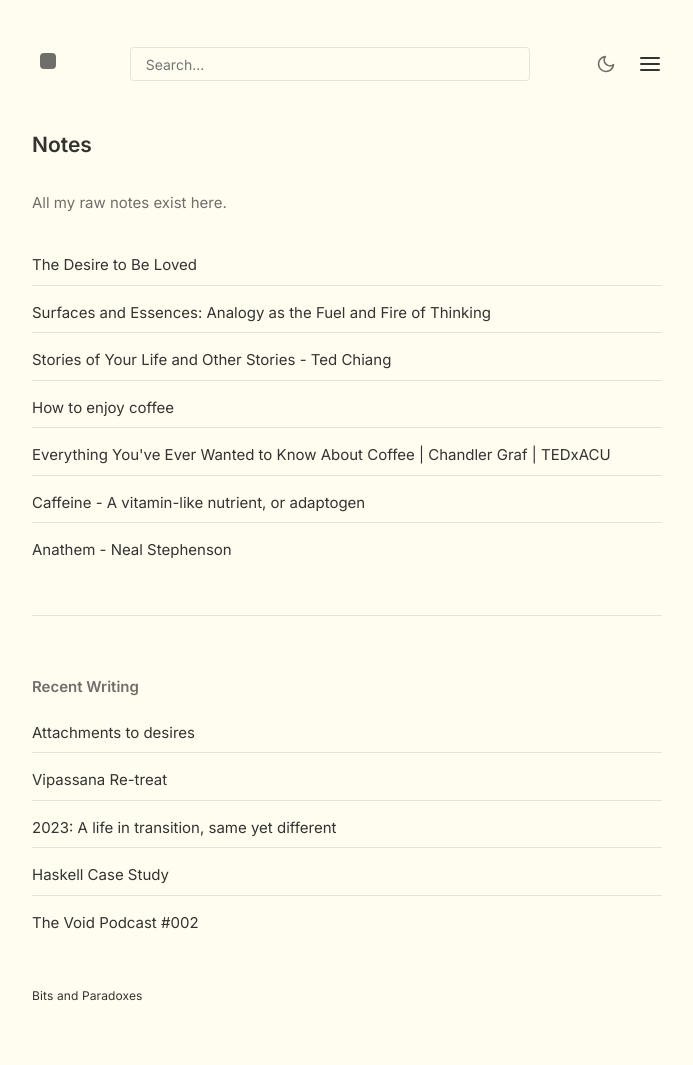
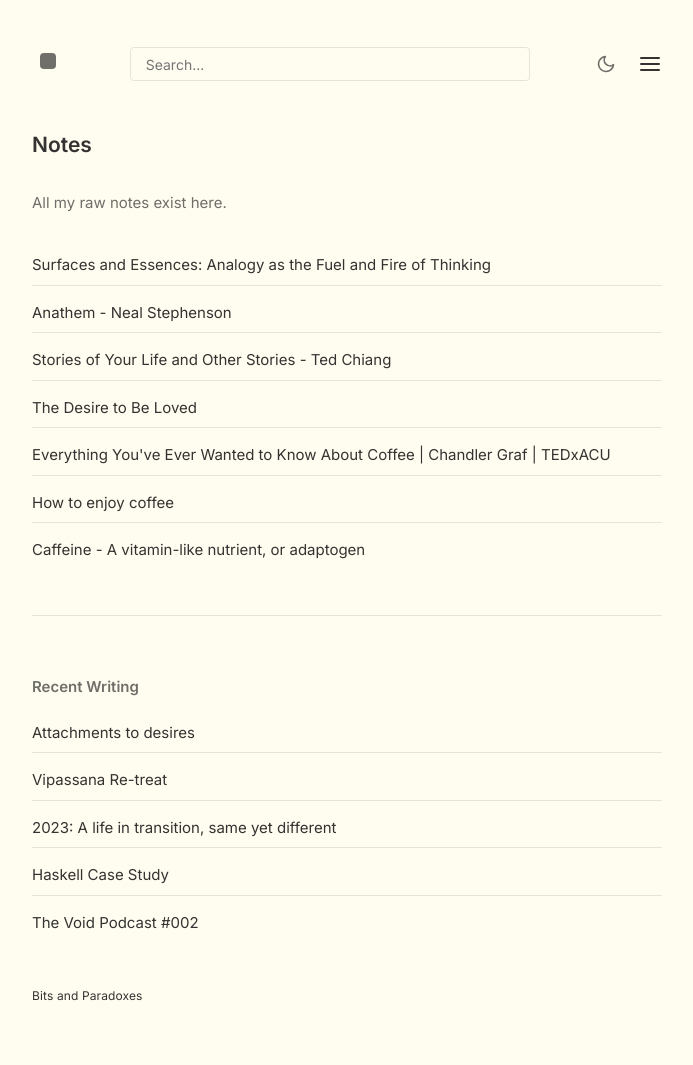
Before and after one commit to NISH1001/NISH1001.github.io, a Jekyll site: the page built from pages/notes.md, in a window 1280 px wide. Shown: the whole page, without its empty margins (293-986 px from the left). Built offline with Jekyll 4.4.1, drawn with Linux system fonts in a browser that asks for light colours; some of the changed lines change nothing that is shown.

Commit message:
Update sorting mechanisms for notes

```diff
--- a/_includes/Feed.html
+++ b/_includes/Feed.html
@@ -4,7 +4,7 @@
 {% if include.type == "homepage" %}
 <!-- Two-column layout: Recent Notes + Recent Writing -->
 <div class="recent-feed">
-    {% assign recent_notes = site.notes | sort: "date" | reverse %}
+    {% assign recent_notes = site.notes | sort_by_note_date %}
     {% if recent_notes.size > 0 %}
     <div class="feed-section">
         <h3>Recent Notes</h3>
@@ -32,7 +32,7 @@
 {% elsif include.type == "notes" %}
 <!-- All notes -->
 <div class="feed-single">
-    {% assign all_notes = site.notes | sort: "date" | reverse %}
+    {% assign all_notes = site.notes | sort_by_note_date %}
     <ul class="feed-list">
     {% for note in all_notes %}
         <li><a href="{{ site.baseurl }}{{ note.url }}">{{ note.title }}</a></li>
@@ -53,7 +53,7 @@
 
 {% elsif include.type == "recent-notes" %}
 <!-- Recent notes with heading -->
-{% assign recent_notes = site.notes | sort: "date" | reverse %}
+{% assign recent_notes = site.notes | sort_by_note_date %}
 {% if recent_notes.size > 0 %}
 <div class="feed-single feed-related">
     <h3>Recent Notes</h3>
--- /dev/null
+++ b/_plugins/date_sort.rb
@@ -0,0 +1,37 @@
+require 'date'
+
+module Jekyll
+  module DateSortFilter
+    # Parse human-readable dates like "June 14th, 2024" or "May, 2020"
+    def parse_human_date(date_str)
+      return nil if date_str.nil? || date_str.to_s.empty?
+
+      # Remove ordinal suffixes (st, nd, rd, th)
+      cleaned = date_str.to_s.gsub(/(\d+)(st|nd|rd|th)/, '\1')
+
+      begin
+        Date.parse(cleaned).to_time
+      rescue ArgumentError
+        nil
+      end
+    end
+
+    # Sort notes by date with fallback: completed_on -> started_on -> date
+    def sort_by_note_date(notes)
+      return [] if notes.nil?
+
+      notes.sort_by do |note|
+        date = parse_human_date(note['completed_on']) ||
+               parse_human_date(note['started_on']) ||
+               note['date'] ||
+               Time.new(1970, 1, 1)
+
+        # Ensure we have a Time object for comparison
+        date = date.to_time if date.respond_to?(:to_time)
+        date
+      end.reverse
+    end
+  end
+end
+
+Liquid::Template.register_filter(Jekyll::DateSortFilter)
```
